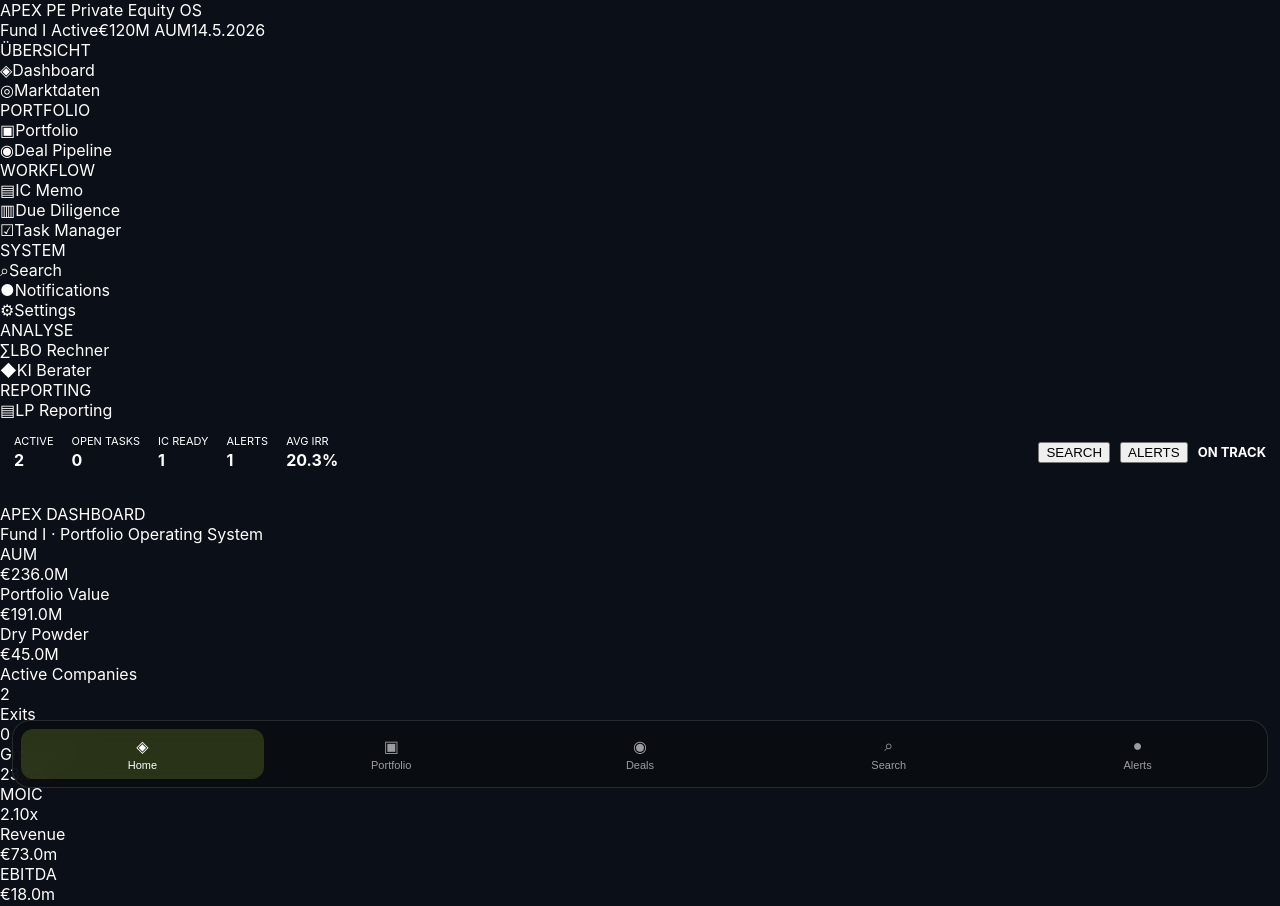
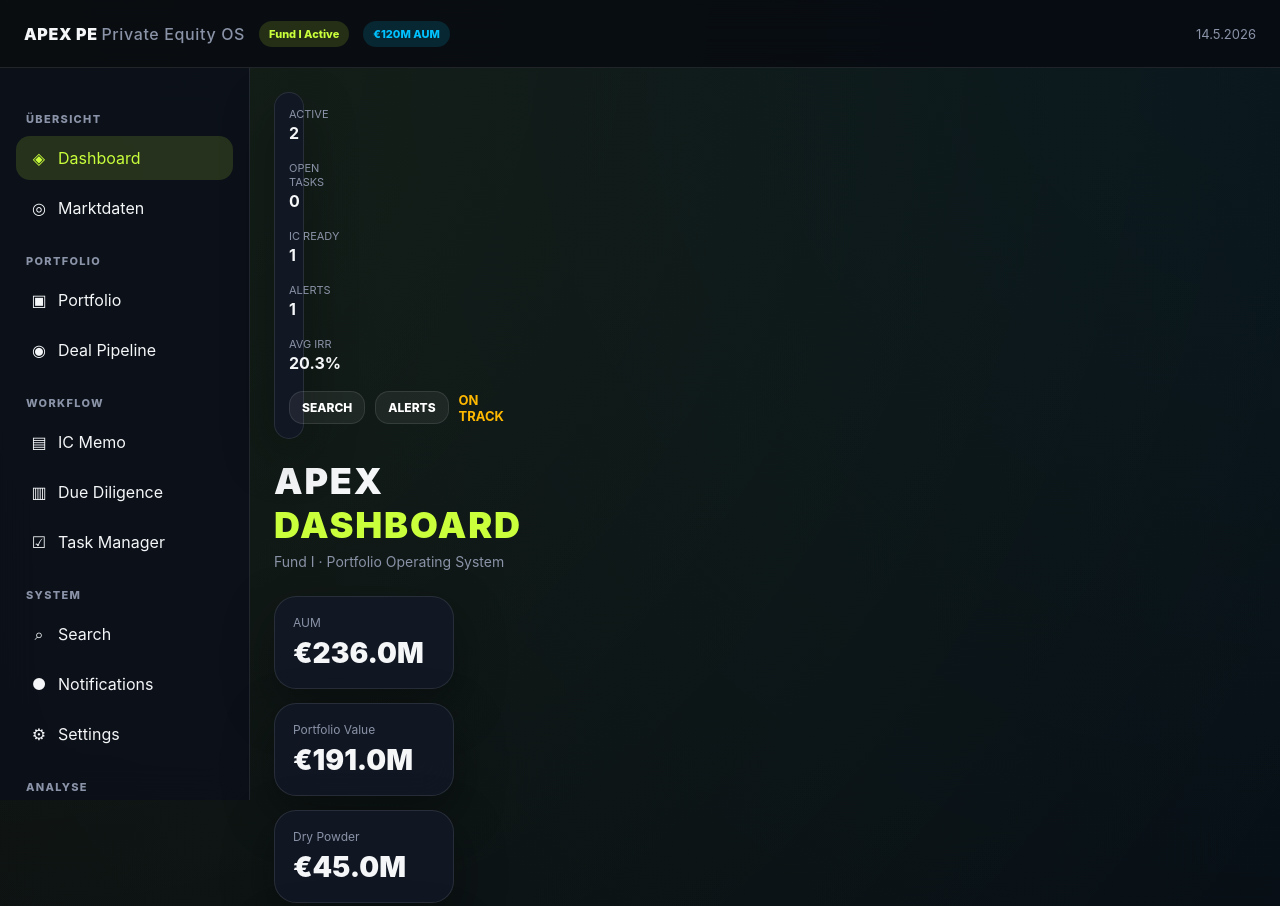
Before and after one commit to somatic3000-dev/apex-pe-app, a React (Vite) app: page / in a window 1280 px wide. Shown: the top 906 px of the page. Built offline with nearby package versions, Linux system fonts and the light colour scheme.

Commit message:
App.css aktualisieren

```diff
--- a/src/App.css
+++ b/src/App.css
@@ -1,6 +1,541 @@
+/* src/App.css */
+
+:root {
+  --bg: #070a10;
+  --panel: rgba(18, 24, 38, 0.86);
+  --panel-2: rgba(22, 29, 46, 0.92);
+
+  --text: #f4f6f8;
+  --muted: #8a93a7;
+
+  --accent: #c9ff3b;
+  --blue: #00c2ff;
+  --orange: #ffb800;
+  --red: #ff5c5c;
+
+  --border: rgba(255, 255, 255, 0.1);
+  --shadow: 0 18px 50px rgba(0, 0, 0, 0.35);
+
+  font-family: Inter, system-ui, sans-serif;
+  color: var(--text);
+  background: var(--bg);
+}
+
+* {
+  box-sizing: border-box;
+}
+
 body {
   margin: 0;
-  background: #0b0f17;
+
+  background:
+    radial-gradient(
+      circle at top left,
+      rgba(201, 255, 59, 0.08),
+      transparent 35%
+    ),
+    radial-gradient(
+      circle at top right,
+      rgba(0, 194, 255, 0.06),
+      transparent 35%
+    ),
+    var(--bg);
+
+  color: var(--text);
+}
+
+button,
+input,
+select,
+textarea {
+  font: inherit;
+}
+
+.app {
+  display: grid;
+  grid-template-columns: 250px 1fr;
+  min-height: 100vh;
+}
+
+/* TOPBAR */
+
+.topbar {
+  position: fixed;
+
+  top: 0;
+  left: 0;
+  right: 0;
+
+  height: 68px;
+
+  display: flex;
+  align-items: center;
+  gap: 14px;
+
+  padding: 0 24px;
+
+  background: rgba(7, 10, 16, 0.78);
+
+  backdrop-filter: blur(18px);
+
+  border-bottom: 1px solid var(--border);
+
+  z-index: 1000;
+}
+
+.topbar-logo {
+  font-weight: 900;
+  letter-spacing: 0.04em;
+}
+
+.topbar-logo span {
+  color: var(--muted);
+  font-weight: 500;
+}
+
+.date {
+  margin-left: auto;
+  color: var(--muted);
+  font-size: 13px;
+}
+
+/* SIDEBAR */
+
+.sidebar {
+  position: fixed;
+
+  top: 68px;
+  left: 0;
+  bottom: 0;
+
+  width: 250px;
+
+  overflow-y: auto;
+
+  padding: 20px 16px;
+
+  background: rgba(12, 16, 26, 0.9);
+
+  backdrop-filter: blur(18px);
+
+  border-right: 1px solid var(--border);
+}
+
+.nav-section {
+  margin: 24px 10px 10px;
+
+  font-size: 11px;
+  font-weight: 800;
+  letter-spacing: 0.12em;
+
+  color: var(--muted);
+}
+
+.nav-item {
+  display: flex;
+  align-items: center;
+  gap: 10px;
+
+  padding: 12px 14px;
+
+  margin-bottom: 6px;
+
+  border-radius: 14px;
+
+  cursor: pointer;
+
+  transition: 0.2s ease;
+}
+
+.nav-item:hover {
+  background: rgba(255, 255, 255, 0.05);
+}
+
+.nav-item.active {
+  background: rgba(201, 255, 59, 0.14);
+  color: var(--accent);
+}
+
+.nav-icon {
+  width: 18px;
+  text-align: center;
+}
+
+/* MAIN */
+
+.main {
+  margin-left: 250px;
+  margin-top: 68px;
+
+  padding: 24px;
+}
+
+/* PAGE */
+
+.page-header {
+  display: flex;
+  align-items: center;
+  justify-content: space-between;
+
+  margin-bottom: 26px;
+}
+
+.page-title {
+  font-size: 36px;
+  font-weight: 900;
+  letter-spacing: 0.05em;
+}
+
+.page-title span {
+  color: var(--accent);
+}
+
+.page-sub {
+  margin-top: 6px;
+  color: var(--muted);
+  font-size: 14px;
+}
+
+/* CARDS */
+
+.card,
+.market-card,
+.metric-card {
+  background: var(--panel);
+
+  border: 1px solid var(--border);
+
+  border-radius: 22px;
+
+  box-shadow: var(--shadow);
+
+  backdrop-filter: blur(18px);
+}
+
+.card {
+  padding: 20px;
+}
+
+.card-title {
+  margin-bottom: 16px;
+
+  font-size: 15px;
+  font-weight: 800;
+  letter-spacing: 0.08em;
+
+  color: var(--muted);
+
+  text-transform: uppercase;
+}
+
+.market-card {
+  padding: 18px;
+
+  transition: 0.2s ease;
+}
+
+.market-card:hover {
+  transform: translateY(-2px);
+
+  border-color: rgba(201, 255, 59, 0.25);
+}
+
+.market-card-name {
+  font-size: 20px;
+  font-weight: 800;
+}
+
+.market-card-price {
+  margin-top: 10px;
+
+  font-size: 30px;
+  font-weight: 900;
+}
+
+.market-card-sym {
+  font-size: 12px;
+  color: var(--muted);
+}
+
+.metric-card {
+  padding: 18px;
+}
+
+.metric-label {
+  color: var(--muted);
+  font-size: 12px;
+
+  margin-bottom: 6px;
+}
+
+.metric-value {
+  font-size: 28px;
+  font-weight: 900;
+}
+
+/* GRID */
+
+.dashboard-grid {
+  display: grid;
+
+  grid-template-columns: repeat(
+    auto-fit,
+    minmax(180px, 1fr)
+  );
+
+  gap: 14px;
+}
+
+.market-grid {
+  display: grid;
+
+  grid-template-columns: repeat(
+    auto-fit,
+    minmax(280px, 1fr)
+  );
+
+  gap: 16px;
+}
+
+/* TABLE */
+
+.table {
+  width: 100%;
+  border-collapse: collapse;
+  min-width: 720px;
+}
+
+.table th,
+.table td {
+  padding: 14px 10px;
+
+  text-align: left;
+
+  border-bottom: 1px solid var(--border);
+
+  white-space: nowrap;
+}
+
+.table th {
+  color: var(--muted);
+
+  font-size: 12px;
+
+  letter-spacing: 0.06em;
+}
+
+/* INPUTS */
+
+.input {
+  width: 100%;
+
+  padding: 13px 14px;
+
+  border: 1px solid var(--border);
+
+  border-radius: 14px;
+
+  background: var(--panel-2);
+
+  color: var(--text);
+
+  outline: none;
+}
+
+.input:focus {
+  border-color: var(--accent);
+
+  box-shadow: 0 0 0 3px rgba(201, 255, 59, 0.12);
+}
+
+/* BUTTONS */
+
+.btn {
+  border: none;
+
+  border-radius: 14px;
+
+  padding: 12px 16px;
+
+  cursor: pointer;
+
+  font-weight: 800;
+
+  transition: 0.2s ease;
+}
+
+.btn:hover {
+  opacity: 0.9;
+
+  transform: translateY(-1px);
+}
+
+.btn-primary {
+  background: var(--accent);
+  color: #10130f;
+}
+
+.btn-danger {
+  background: var(--red);
   color: white;
-  font-family: Inter, sans-serif;
 }
+
+.btn-ghost {
+  background: rgba(255, 255, 255, 0.06);
+
+  color: white;
+
+  border: 1px solid var(--border);
+}
+
+.btn-sm {
+  padding: 8px 12px;
+  font-size: 12px;
+}
+
+/* BADGES */
+
+.badge {
+  padding: 6px 10px;
+
+  border-radius: 999px;
+
+  font-size: 11px;
+  font-weight: 800;
+}
+
+.badge-green {
+  background: rgba(201, 255, 59, 0.14);
+  color: var(--accent);
+}
+
+.badge-blue {
+  background: rgba(0, 194, 255, 0.14);
+  color: var(--blue);
+}
+
+/* HELPERS */
+
+.muted {
+  color: var(--muted);
+}
+
+.fade-in {
+  animation: fadeIn 0.22s ease;
+}
+
+.mobile-nav {
+  display: none;
+}
+
+@keyframes fadeIn {
+  from {
+    opacity: 0;
+    transform: translateY(5px);
+  }
+
+  to {
+    opacity: 1;
+    transform: translateY(0);
+  }
+}
+
+/* MOBILE */
+
+@media (max-width: 768px) {
+  .app {
+    grid-template-columns: 1fr;
+  }
+
+  .sidebar {
+    display: none;
+  }
+
+  .main {
+    margin-left: 0;
+
+    padding: 16px;
+
+    padding-bottom: 118px;
+  }
+
+  .topbar {
+    height: 60px;
+
+    padding: 0 14px;
+  }
+
+  .topbar-logo {
+    font-size: 13px;
+  }
+
+  .badge {
+    display: none;
+  }
+
+  .date {
+    display: none;
+  }
+
+  .page-header {
+    align-items: flex-start;
+    gap: 12px;
+  }
+
+  .page-title {
+    font-size: 27px;
+    line-height: 1.05;
+  }
+
+  .page-sub {
+    font-size: 13px;
+  }
+
+  .dashboard-grid {
+    grid-template-columns: repeat(2, 1fr);
+
+    gap: 10px;
+  }
+
+  .market-grid {
+    grid-template-columns: 1fr;
+
+    gap: 14px;
+  }
+
+  .metric-card,
+  .market-card,
+  .card {
+    border-radius: 20px;
+  }
+
+  .metric-card {
+    padding: 14px;
+  }
+
+  .metric-value {
+    font-size: 24px;
+  }
+
+  .market-card-name {
+    font-size: 19px;
+  }
+
+  .market-card-price {
+    font-size: 28px;
+  }
+
+  .table {
+    font-size: 13px;
+  }
+
+  .mobile-nav {
+    display: grid !important;
+  }
+}
+
+@media (min-width: 769px) {
+  .mobile-nav {
+    display: none !important;
+  }
+}
```
